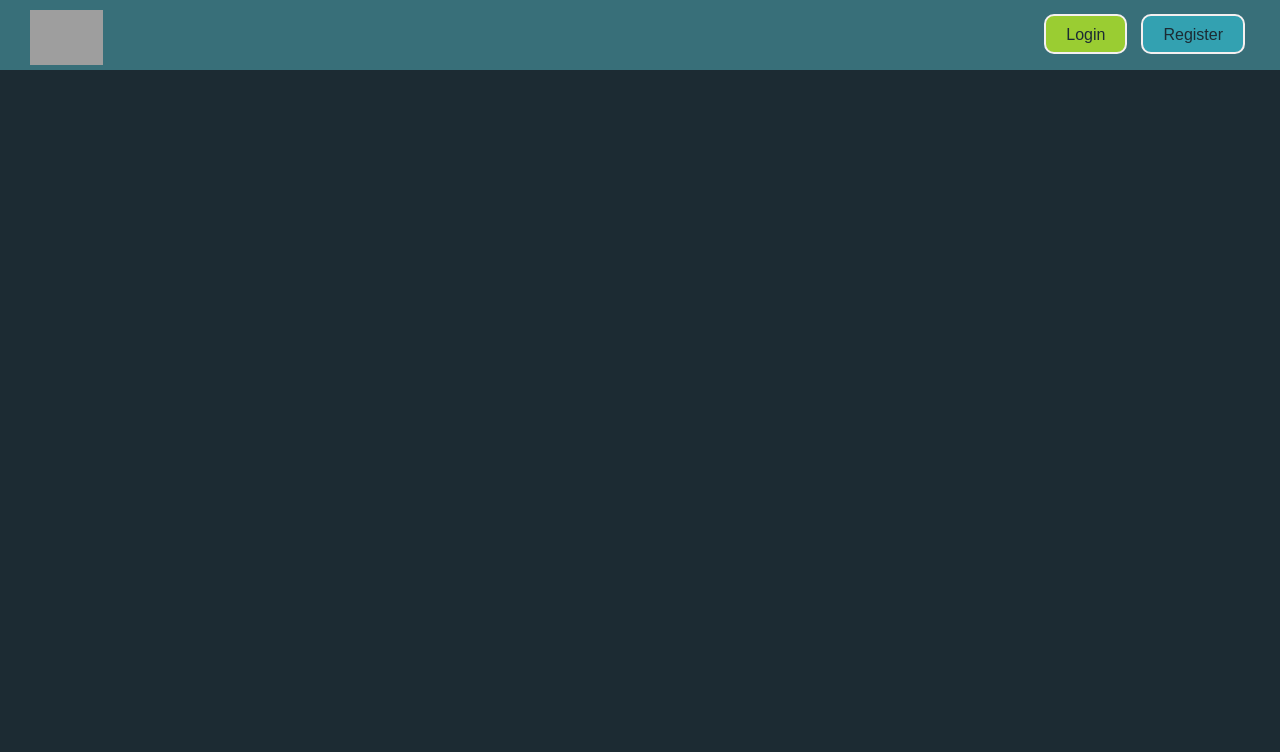
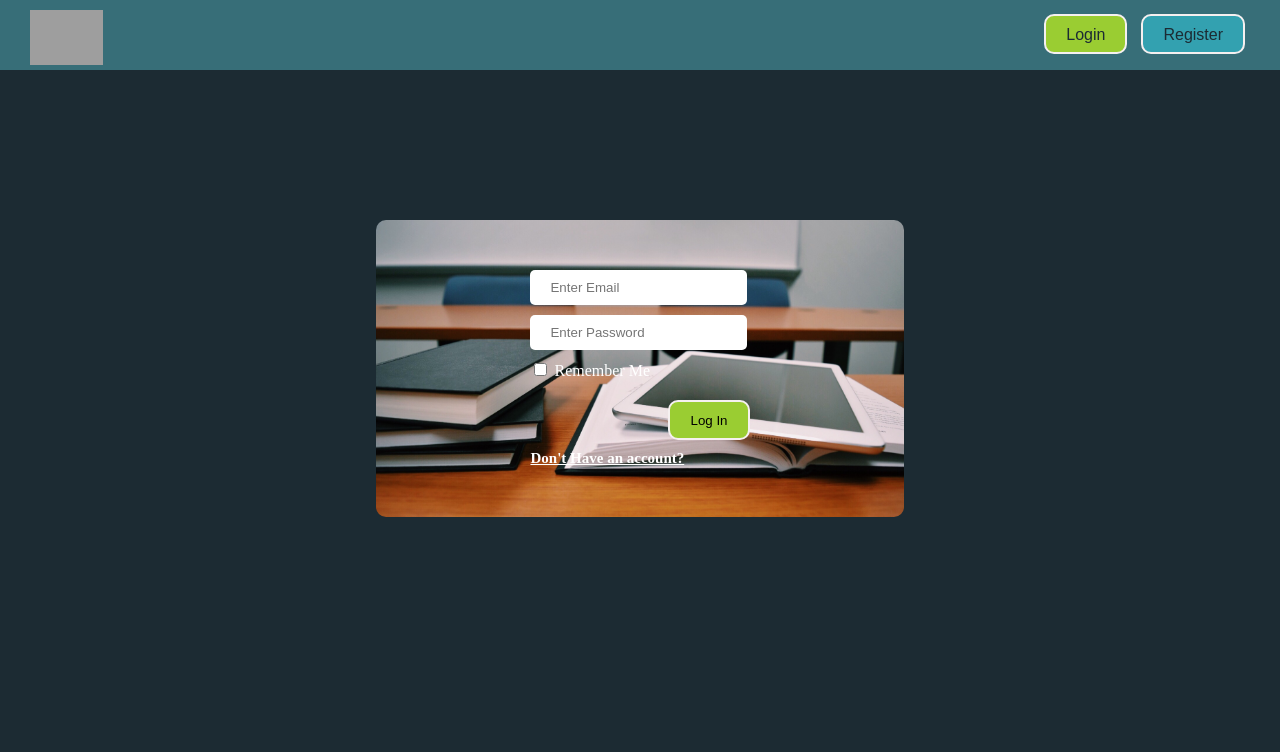
Before and after one commit to wand3/CEase, a Flask app: page /auth/login in a window 1280 px wide. Shown: the top 752 px of the page. Run offline with Flask 3, Linux system fonts and the light colour scheme; grey boxes are pictures that could not be loaded.

Commit message:
login / signup complete

```diff
--- a/webapp/auth/__init__.py
+++ b/webapp/auth/__init__.py
@@ -6,7 +6,7 @@
 from flask_bcrypt import Bcrypt
 
 
-auth = Blueprint('auth', __name__)
+auth = Blueprint('auth', __name__, static_folder='static', static_url_path='../static')
 from .views import change_email, edit_profile, register, login, reset_password
 
 
--- a/webapp/auth/forms.py
+++ b/webapp/auth/forms.py
@@ -6,21 +6,9 @@
 
 
 class LoginForm(Form):
-    username = StringField('Username', [DataRequired(), Length(max=255)])
+    email = StringField('Email', [DataRequired(), Length(max=255)])
     password = PasswordField('Password', [DataRequired()])
     remember = BooleanField("Remember Me")
-
-    def validate(self):
-        check_validate = super(LoginForm, self).validate()
-
-        # if our validators do not pass
-        if not check_validate:
-            return False
-
-        if not authenticate(self.username.data, self.password.data):
-            self.username.errors.append('Invalid username or password')
-            return False
-        return True
 
 
 class RegisterForm(Form):
--- a/webapp/auth/views/login.py
+++ b/webapp/auth/views/login.py
@@ -1,7 +1,6 @@
 from .. import auth
-from flask import render_template, redirect, url_for, flash
+from flask import render_template, redirect, url_for, flash, request
 from ..forms import LoginForm
-from ...models.user import *
 from flask_login import login_user
 
 
@@ -9,9 +8,17 @@
 def login():
     form = LoginForm()
     if form.validate_on_submit():
-        user = User.query.filter_by(username=form.username.data).one()
-        login_user(user, remember=form.remember.data)
-        flash("You have been logged in.", category="success")
-        return redirect(url_for('main.index'))
+        from ...models.user import User
+        user = User.query.filter_by(email=form.email.data).one()
+        if user is not None and (user.check_password(form.password.data)):
+            # login user and remember_me cookie session
+            if user:
+                login_user(user, form.remember.data)
+            next = request.args.get('next')
+            if next is None or not next.startswith('/'):
+                next = url_for('main.index')
+            return redirect(next)
+        else:
+            flash('Invalid username or password')
 
-    return render_template('auth/login.html')
+    return render_template('auth/login.html', form=form, remember=True)
--- a/webapp/static/styles/auth.css
+++ b/webapp/static/styles/auth.css
@@ -1,4 +1,15 @@
 
+body{
+    margin: 0;
+    padding: 0;
+    background-color: #091a22eb;
+}
+.alert-warning{
+    display: grid;
+    justify-content: center;
+    color: #f00404;
+    font-weight: bold;
+}
 header .navbar-nav .login-signup button{
     margin-left: 10px;
     border-radius: 10px;
@@ -14,10 +25,44 @@
     padding: 0px 0 15px 0;
     font-size: initial;
 }
-/* header .navbar-nav .login-signup {
 
-    margin-top: auto;
-    margin-bottom: auto;
-    height: auto;
-    margin-right: 35px;
-} */
+
+/* login/ signup section */
+main .login-signup-section {
+    display: grid;
+    justify-content: center;
+    margin: 150px auto;
+    padding: 40px;
+    width: 35%;
+    /* mix-blend-mode: luminosity; */
+    border-radius: 10px;
+}
+
+main .login-signup-section .form-group {
+    margin: 10px 0;
+}
+
+main .login-signup-section .form-group .form-control {
+    border-radius: 5px;
+    border: 1px none;
+    height: 35px;
+    background-color: #fff;
+    /* color: #1c2b33; */
+    padding: 0 20px;
+}
+
+main .login-signup-section .form-group .btn-primary-submit {
+    margin-left: 138px;
+    margin-top: 20px;
+    border-radius: 10px;
+    height: 40px;
+    width: auto;
+    border: 2px solid rgb(245, 240, 240);
+    padding: 10px 20px;
+    background-color: yellowgreen;
+}
+
+main .login-signup-section .form-group .btn-primary-submit:hover{
+    color: yellowgreen;
+    background-color: #1c2b33;
+}
--- a/webapp/templates/auth/login.html
+++ b/webapp/templates/auth/login.html
@@ -6,8 +6,8 @@
 	<title>CEase Login</title>
 	<link rel="stylesheet" type="text/css" href="{{ url_for('static', filename='styles/auth.css') }}">
   </head>
-  <body style="margin: 0; padding: 0; background-color: #091a22eb;">
-	<header style="background-color:#69e7f45c;;
+  <body >
+	<header style="background-color:#376e78;
 		       height: 70px;
 		       width: 100%;">
 		<nav class="navbar-nav" style="display: flex;">
@@ -17,6 +17,7 @@
 				width: auto;
 				margin: 10px 30px;"></a>
 			</div>
+
 			<div class="login-signup" style="margin: auto 35px 25px auto;">
 				<button class="btn" style="background-color: yellowgreen;"><a href="{{ url_for('auth.login') }}">Login</a></button>
 				<button class="btn" style="background-color: rgba(50, 187, 205, 0.671);"><a href="{{ url_for('auth.register') }}">Register</a></button>
@@ -24,15 +25,53 @@
 		</nav>
 	</header>
 	<main>
+		<div class="row login-signup-section" style="background: url('/static/images/login-bg.jpg') center / cover no-repeat ;">
+			<div class="login-wrap col-7">
+				<form method="post" action="{{url_for('.login')}}" class="signin-form">
+					{{ form.hidden_tag() }}
+                        <div class="form-group">
+                            {{ form.email(class="form-control", type="email", placeholder="Enter Email") }}
+                            {% for error in form.email.errors %}
+                            <span style="color: #ffffff">{{ error }}</span>
+                            {% endfor %}
+
+                        </div>
+                        <div class="form-group">
+                            {{ form.password(class="form-control", type="password", placeholder="Enter Password", id="password-field") }}
+                            {% for error in form.password.errors %}
+                            <span style="color: #ffffff">{{ error }}</span>
+                            {% endfor %}
+                        </div>
+                        {% for message in get_flashed_messages() %}
+							<div class="alert alert-warning " style="margin: 10px 0; background-color: transparent;">
+								<!-- <button type="button" class="close" data-dismiss="alert" style="color: white">&times;</button> -->
+								{{ message }}
+							</div>
+						{% endfor %}
+                        <div class="form-group d-md-flex">
+                            <div class="w-100" style="color: #ffffff;">
+                                {{ form.remember }} {{ form.remember.label }}
+                            </div>
+							<button type="submit" class="form-control btn btn-primary-submit">Log In</button>
+                            <!-- <div class="text-md-right">
+                            {#  <a href="{{ url_for('auth.reset_password_request') }}" style="color: #fa1e0e">Forgot Password</a> #}
+                            </div> -->
+                        </div>
+				</form>
+				<h5 class="form-group"><a href="{{ url_for('auth.register') }}" style="text-decoration: underline; color: #ffffff; font-size: 15px; margin: 30px 0 auto 0px; text-align: center;">Don't Have an account?</a></h5>
+
+			</div>
+		</div>
 
 	</main>
 	<footer style="color: white;
 		       height: 40px;
 		       line-height: 20px;
 		       width: 100%;
-		       bottom: 0px;
+		       bottom: 10px;
 		       position: absolute;
-		       text-align: center;">
+		       text-align: center;
+			   position: fixed;">
 	  Made in Jos
 	</footer>
   </body>
--- a/webapp/templates/index.html
+++ b/webapp/templates/index.html
@@ -10,7 +10,9 @@
 		       height: 70px;
 		       width: 100%;">
 	</header>
-	<main></main>
+	<main>
+		<h2 style="color: #fff3cd">Welcome {{ current_user.username }}!</h2>
+	</main>
 	<footer style="background-color: #00FF00;
 		       height: 60px;
 		       line-height: 60px;
```
Also changed, not shown: webapp/templates/auth/register.html (+20 -26 lines), webapp/static/images/login-bg.jpg (added).
